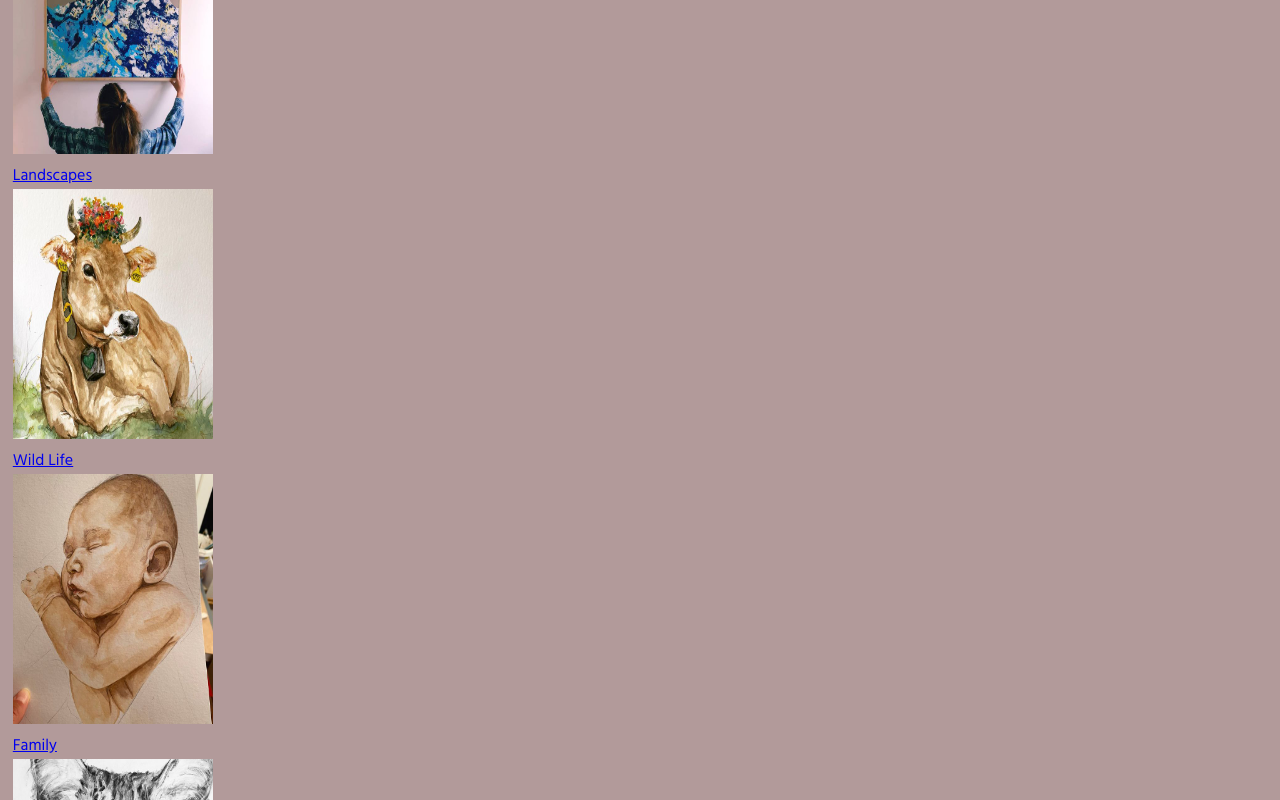
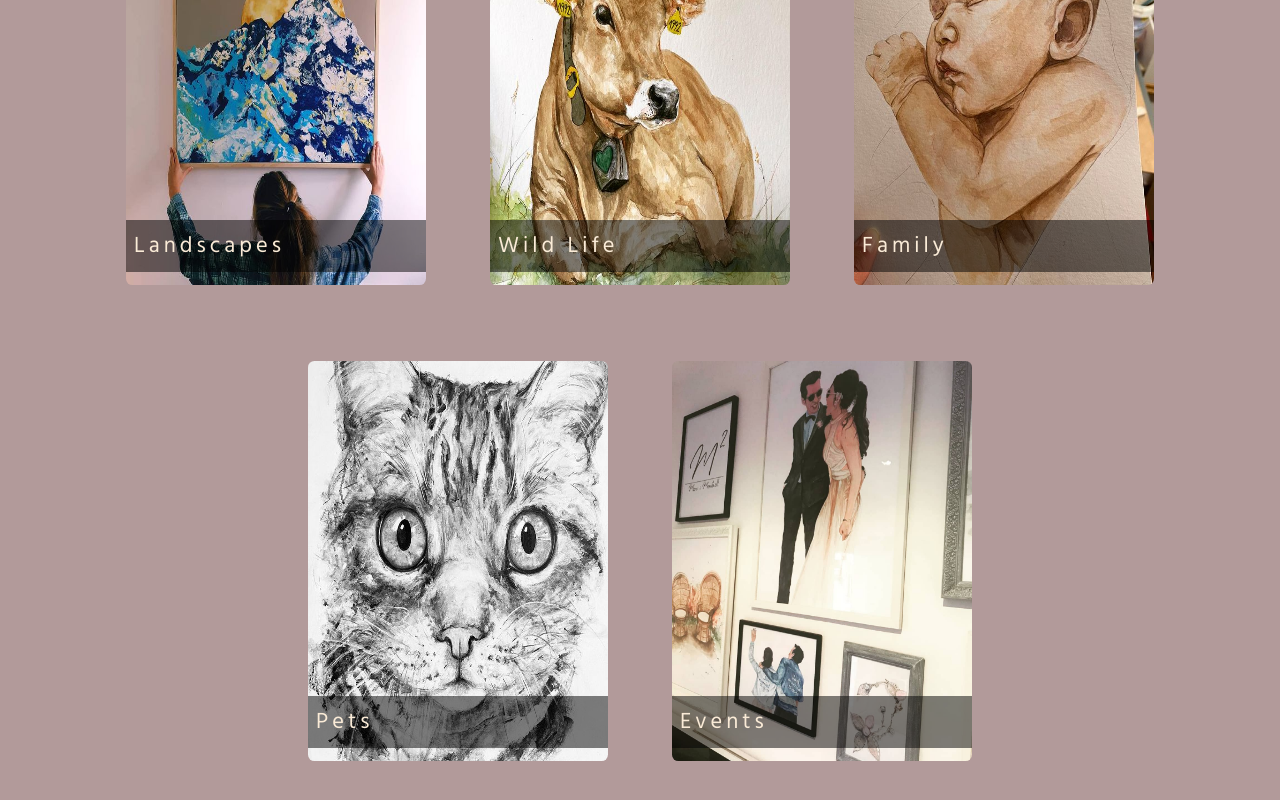
Before and after one commit to Gilsabo/nejxt.js-ecommerce-store, a Next.js app: page / in a window 1280 px wide. Shown: the part 240-1040 px from the top of the page. Built offline with nearby package versions, Linux system fonts and the light colour scheme; no server answers.

Commit message:
Style images

```diff
--- /dev/null
+++ b/app/page.module.css
@@ -0,0 +1,27 @@
+.picsContainer {
+  display: flex;
+  flex-wrap: wrap;
+  justify-content: center;
+}
+
+.picsContainer > a {
+  position: relative;
+  margin: 2rem;
+  text-decoration: none;
+  font-size: 1.4rem;
+  color: antiquewhite;
+}
+
+.picsContainer > a > img {
+  border-radius: 0.4rem;
+}
+
+.titlePainting {
+  position: absolute;
+  bottom: 6%;
+  left: 0;
+  background-color: rgba(0, 0, 0, 0.5);
+  padding: 0.5rem;
+  width: 100%;
+  letter-spacing: 4px;
+}
--- a/app/page.tsx
+++ b/app/page.tsx
@@ -12,27 +12,26 @@ export const metadata = {
 
 export default function Home() {
   return (
-    <div>
-      <h1>home</h1>
+    <div className={styles.picsContainer}>
       <a href="/landscapes" data-test-id="product-1">
-        <Image src={landscapeMoon} alt="landscape" width={200} height={250} />
-        <div>Landscapes</div>
+        <Image src={landscapeMoon} alt="landscape" width={300} height={400} />
+        <div className={styles.titlePainting}>Landscapes</div>
       </a>
-      <a href="/wildLife" data-test-id="product-1">
-        <Image src={cowSeated} alt="cow" width={200} height={250} />
-        <div>Wild Life</div>
+      <a href="/wildLife" data-test-id="product-2">
+        <Image src={cowSeated} alt="cow" width={300} height={400} />
+        <div className={styles.titlePainting}>Wild Life</div>
       </a>
-      <a href="/family" data-test-id="product-1">
-        <Image src={baby3} alt="baby" width={200} height={250} />
-        <div>Family</div>
+      <a href="/family" data-test-id="product-3">
+        <Image src={baby3} alt="baby" width={300} height={400} />
+        <div className={styles.titlePainting}>Family</div>
       </a>
-      <a href="/pets" data-test-id="product-1">
-        <Image src={cat} alt="cat" width={200} height={250} />
-        <div>Pets</div>
+      <a href="/pets" data-test-id="product-4">
+        <Image src={cat} alt="cat" width={300} height={400} />
+        <div className={styles.titlePainting}>Pets</div>
       </a>
-      <a href="/events" data-test-id="product-1">
-        <Image src={wedding} alt="wedding" width={200} height={250} />
-        <div>Events</div>
+      <a href="/events" data-test-id="product-5">
+        <Image src={wedding} alt="wedding" width={300} height={400} />
+        <div className={styles.titlePainting}>Events</div>
       </a>
     </div>
   );
```
